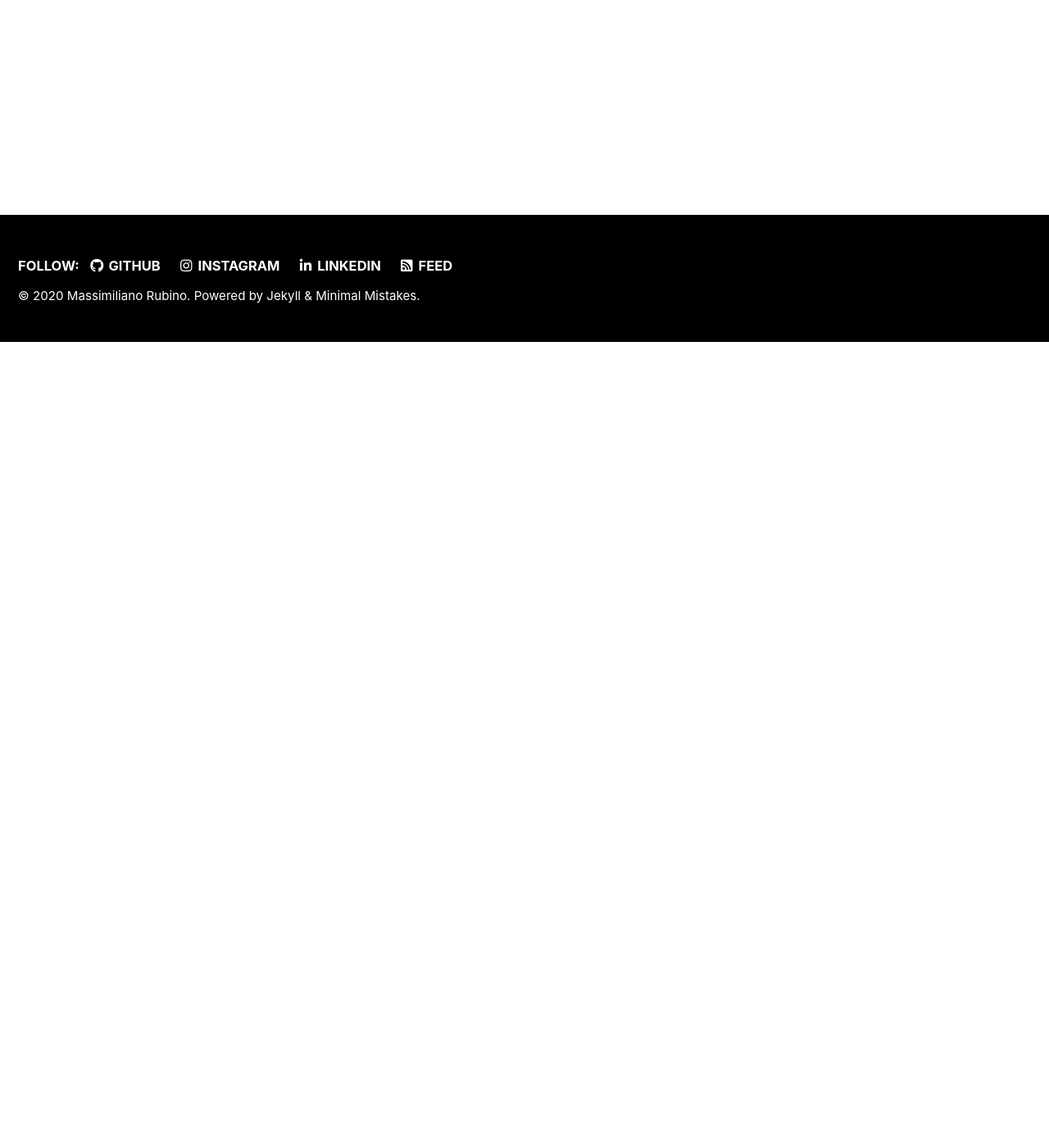
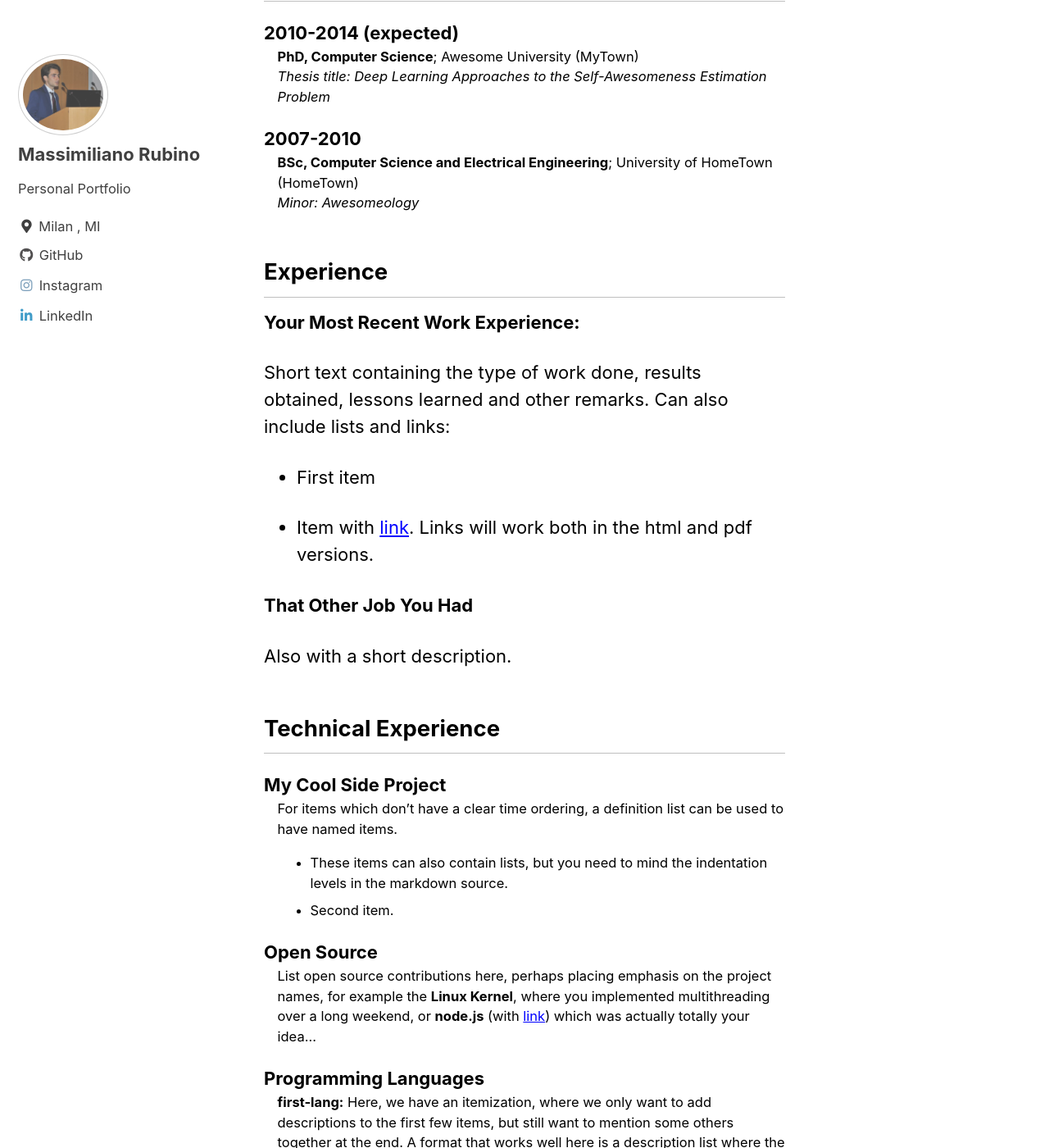
Before and after one commit to Max-Rubino/Max-rubino.github.io, a Jekyll site: the page built from _pages/about.md, in a window 1280 px wide and 1400 px high, scrolled down 983 px. Shown: the whole window at 82% size. Built offline with Jekyll 4.4.1, drawn with Linux system fonts in a browser that asks for light colours; cached includes are drawn as plain includes; some of the changed text lies outside the part shown.

Commit message:
Update about.md

```diff
--- a/_pages/about.md
+++ b/_pages/about.md
@@ -8,3 +8,99 @@ I'm a senior data scientist
 
 
 etc,stc
+
+
+
+Massimiliano Rubino
+============
+
+-------------------     ----------------------------
+1 MyAddress                        email@example.com
+MyTown 1000                          @twitter_handle
+MyCountry                           1800 my-phone-nr
+-------------------     ----------------------------
+
+Education
+---------
+
+2010-2014 (expected)
+:   **PhD, Computer Science**; Awesome University (MyTown)
+
+    *Thesis title: Deep Learning Approaches to the Self-Awesomeness
+     Estimation Problem*
+
+2007-2010
+:   **BSc, Computer Science and Electrical Engineering**; University of
+    HomeTown (HomeTown)
+
+    *Minor: Awesomeology*
+
+Experience
+----------
+
+**Your Most Recent Work Experience:**
+
+Short text containing the type of work done, results obtained,
+lessons learned and other remarks. Can also include lists and
+links:
+
+* First item
+
+* Item with [link](http://www.example.com). Links will work both in
+  the html and pdf versions.
+
+**That Other Job You Had**
+
+Also with a short description.
+
+Technical Experience
+--------------------
+
+My Cool Side Project
+:   For items which don't have a clear time ordering, a definition
+    list can be used to have named items.
+
+    * These items can also contain lists, but you need to mind the
+      indentation levels in the markdown source.
+    * Second item.
+
+Open Source
+:   List open source contributions here, perhaps placing emphasis on
+    the project names, for example the **Linux Kernel**, where you
+    implemented multithreading over a long weekend, or **node.js**
+    (with [link](http://nodejs.org)) which was actually totally
+    your idea...
+
+Programming Languages
+:   **first-lang:** Here, we have an itemization, where we only want
+    to add descriptions to the first few items, but still want to
+    mention some others together at the end. A format that works well
+    here is a description list where the first few items have their
+    first word emphasized, and the last item contains the final few
+    emphasized terms. Notice the reasonably nice page break in the pdf
+    version, which wouldn't happen if we generated the pdf via html.
+
+:   **second-lang:** Description of your experience with second-lang,
+    perhaps again including a [link] [ref], this time placing the url
+    reference elsewhere in the document to reduce clutter (see source
+    file).
+
+:   **obscure-but-impressive-lang:** We both know this one's pushing
+    it.
+
+:   Basic knowledge of **C**, **x86 assembly**, **forth**, **Common Lisp**
+
+[ref]: https://github.com/githubuser/superlongprojectname
+
+Extra Section, Call it Whatever You Want
+----------------------------------------
+
+* Human Languages:
+
+     * English (native speaker)
+     * ???
+     * This is what a nested list looks like.
+
+* Random tidbit
+
+* Other sort of impressive-sounding thing you did
```
